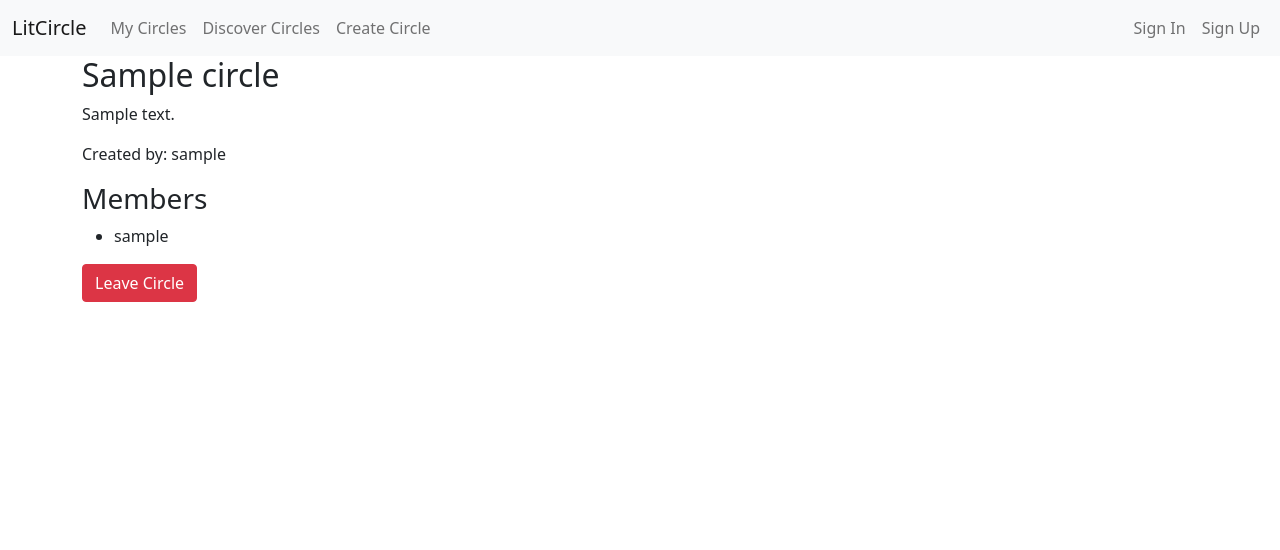
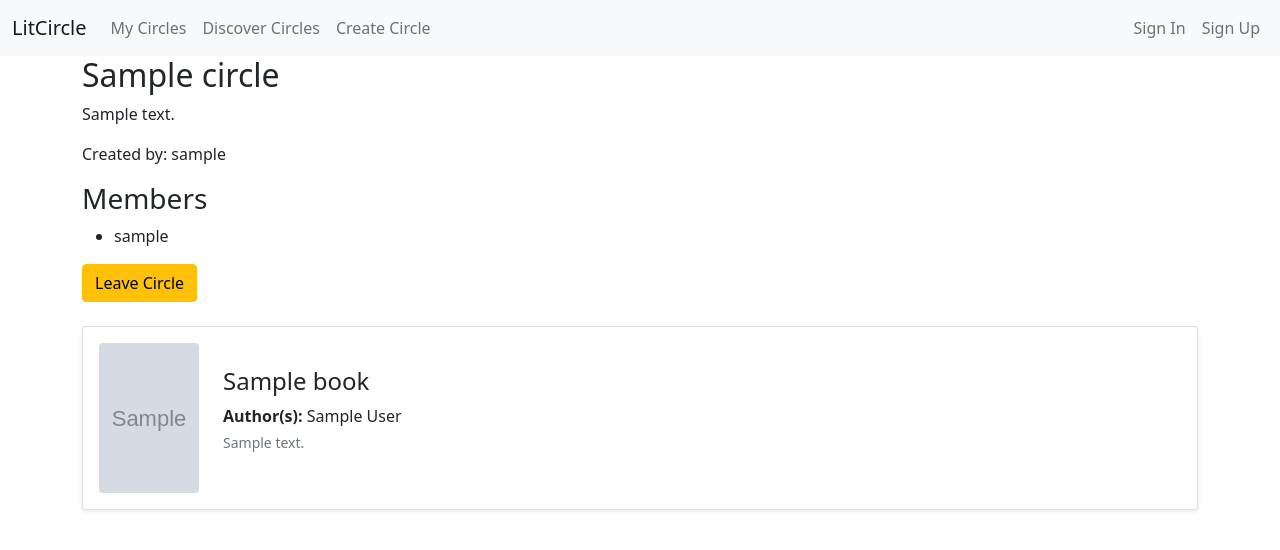
Before and after one commit to StefanShivarov/litcircle, a Django app: template circles/templates/circle_details.html in a window 1280 px wide. Shown: the top 550 px of the page. Run offline with Django 4.2, Linux system fonts and the light colour scheme; the template is opened without the code that fills it: values that come from a table or form of the project are taken from there, others are empty; tables that the repository leaves empty hold one stand-in row (values such as "Sample post"); grey boxes marked "Sample" are stand-in pictures.

Commit message:
Enhance templates for books and voting

```diff
--- a/circles/templates/circle_details.html
+++ b/circles/templates/circle_details.html
@@ -19,52 +19,84 @@
     <button type="button" class="btn btn-danger" data-bs-toggle="modal" data-bs-target="#deleteCircleModal">
         Delete Circle
     </button>
+{% else %}
+    <a href="{% url 'circles:leave_circle' circle.id %}" class="btn btn-warning">Leave Circle</a>
+{% endif %}
 
-    <div class="modal fade" id="deleteCircleModal" aria-labelledby="deleteCircleModalLabel" tabindex="-1" aria-hidden="true">
-      <div class="modal-dialog">
-        <div class="modal-content">
-          <div class="modal-header">
-            <h5 class="modal-title" id="deleteCircleModalLabel"></h5>
-            <button type="button" class="btn-close" data-bs-dismiss="modal" aria-label="Close"></button>
+<!-- Selected Book -->
+<div class="card mb-5 shadow-sm mt-4">
+  <div class="card-body d-flex align-items-center">
+    {% if circle.selected_book %}
+      <img src="{{ circle.selected_book.thumbnail|default:'https://via.placeholder.com/100x150?text=No+Image' }}"
+           alt="{{ circle.selected_book.title }}"
+           class="me-4 rounded" style="width:100px; height:150px; object-fit:cover;">
+      <div>
+        <h4 class="card-title">{{ circle.selected_book.title }}</h4>
+        <p class="mb-1"><strong>Author(s):</strong> {{ circle.selected_book.authors }}</p>
+        <p class="small text-muted">{{ circle.selected_book.description|truncatewords:25 }}</p>
+
+        {% if user.profile == circle.creator %}
+          <form method="post" action="{% url 'books:finish_book' circle.id %}">
+            {% csrf_token %}
+            <button class="btn btn-danger btn-sm">Finish Book</button>
+          </form>
+        {% endif %}
       </div>
-          <div class="modal-body">
-              Are you sure you want to delete circle '{{ circle.name }}'?
-          </div>
-          <div class="modal-footer">
-            <button type="button" class="btn btn-secondary" data-bs-dismiss="modal">Cancel</button>
-            <form action="{% url 'circles:delete_circle' circle.id %}" method="post" style="display:inline;">
-              {% csrf_token %}
-              <button type="submit" class="btn btn-danger">Delete</button>
-            </form>
+    {% else %}
+      <div class="d-flex align-items-center">
+        <img src="/static/images/default_book_cover.png" class="me-4 rounded">
+        <div>
+          <h4>No book selected</h4>
+          <p class="text-muted">Voting is open! Members can vote for the next book.</p>
+          <a href="{% url 'books:search_books_for_voting' circle.id %}" class="btn btn-primary mt-2">Explore Books</a>
         </div>
       </div>
+    {% endif %}
   </div>
 </div>
 
-{% else %}
-    <button type="button" class="btn btn-danger" data-bs-toggle="modal" data-bs-target="#leaveCircleModal">
-        Leave Circle
-    </button>
-    <div class="modal fade" id="leaveCircleModal" aria-labelledby="leaveCircleModalLabel" tabindex="-1" aria-hidden="true">
-      <div class="modal-dialog">
-        <div class="modal-content">
-          <div class="modal-header">
-            <h5 class="modal-title" id="leaveCircleModalLabel">stefo</h5>
-            <button type="button" class="btn-close" data-bs-dismiss="modal" aria-label="Close"></button>
+<!-- Voting Section -->
+{% if not circle.selected_book %}
+<div class="mb-5">
+  <h3 class="mb-3">Current Votes</h3>
+  <div class="card mb-4 shadow-sm">
+    <div class="card-body">
+      {% for vote_data in votes %}
+      <div class="d-flex align-items-center mb-3 p-2 border rounded">
+        <!-- User Section -->
+        <div class="d-flex align-items-center me-4">
+          <img src="{{ vote_data.vote.profile.image_url }}"
+               alt="{{ vote_data.vote.profile.user.username }}"
+               class="rounded-circle me-2" style="width: 40px; height: 40px; object-fit: cover;">
+          <span class="fw-bold">{{ vote_data.vote.profile.user.username }}</span>
         </div>
-          <div class="modal-body">
-              Are you sure you want to delete circle '{{ circle.name }}'?
+
+        <!-- Voted Book Section -->
+        <div class="d-flex align-items-center flex-grow-1">
+          <img src="{{ vote_data.book.thumbnail|default:'/static/images/default_book_cover.png' }}"
+               alt="{{ vote_data.book.title }}"
+               class="me-3 rounded" style="width: 50px; height: 75px; object-fit: cover;">
+          <div style="flex-grow: 1; min-width: 0; min-height: 0;">
+            <span class="fw-bold">{{ vote_data.book.title }}</span>
+            <p class="small text-muted mb-0">{{ vote_data.book.authors }}</p>
           </div>
-          <div class="modal-footer">
-            <button type="button" class="btn btn-secondary" data-bs-dismiss="modal">Cancel</button>
-            <form action="{% url 'circles:leave_circle' circle.id %}" method="post" style="display:inline;">
+        </div>
+
+        <!-- Action Section (if user is the creator) -->
+        {% if user.profile == circle.creator %}
+        <div>
+          <form method="post" action="{% url 'books:select_book' circle.id vote_data.book.google_books_id %}">
             {% csrf_token %}
-              <button type="submit" class="btn btn-danger">Leave</button>
+            <button class="btn btn-success btn-sm">Select</button>
           </form>
         </div>
+        {% endif %}
+      </div>
+      {% empty %}
+      <p class="text-muted text-center">No votes yet.</p>
+      {% endfor %}
     </div>
   </div>
 </div>
 {% endif %}
-
 {% endblock %}
```
Also changed, not shown: books/templates/explore_books.html (added, +63 -0 lines), static/images/default_book_cover.png (added). Lines whose indentation alone changed are shown as unchanged.
